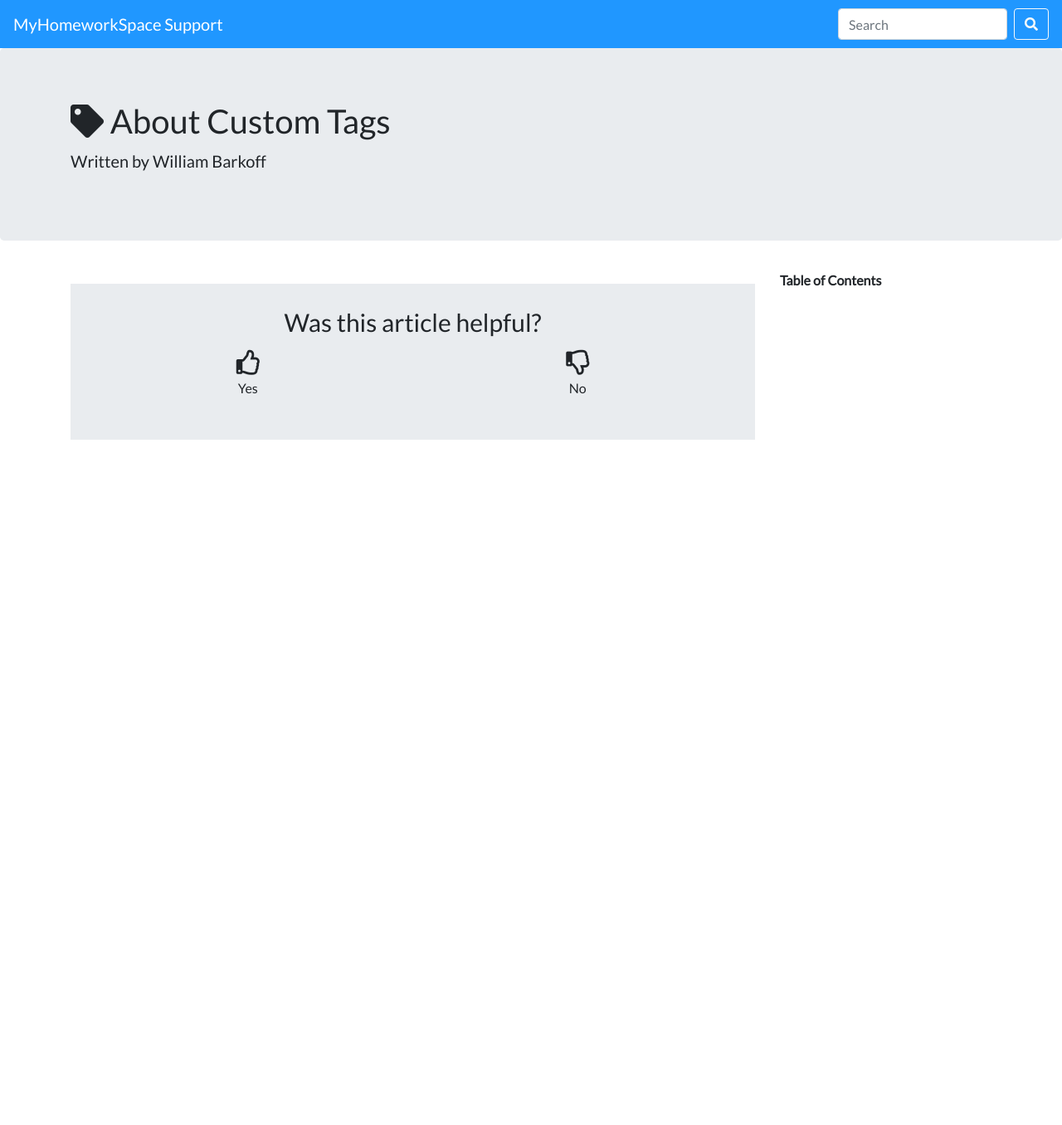
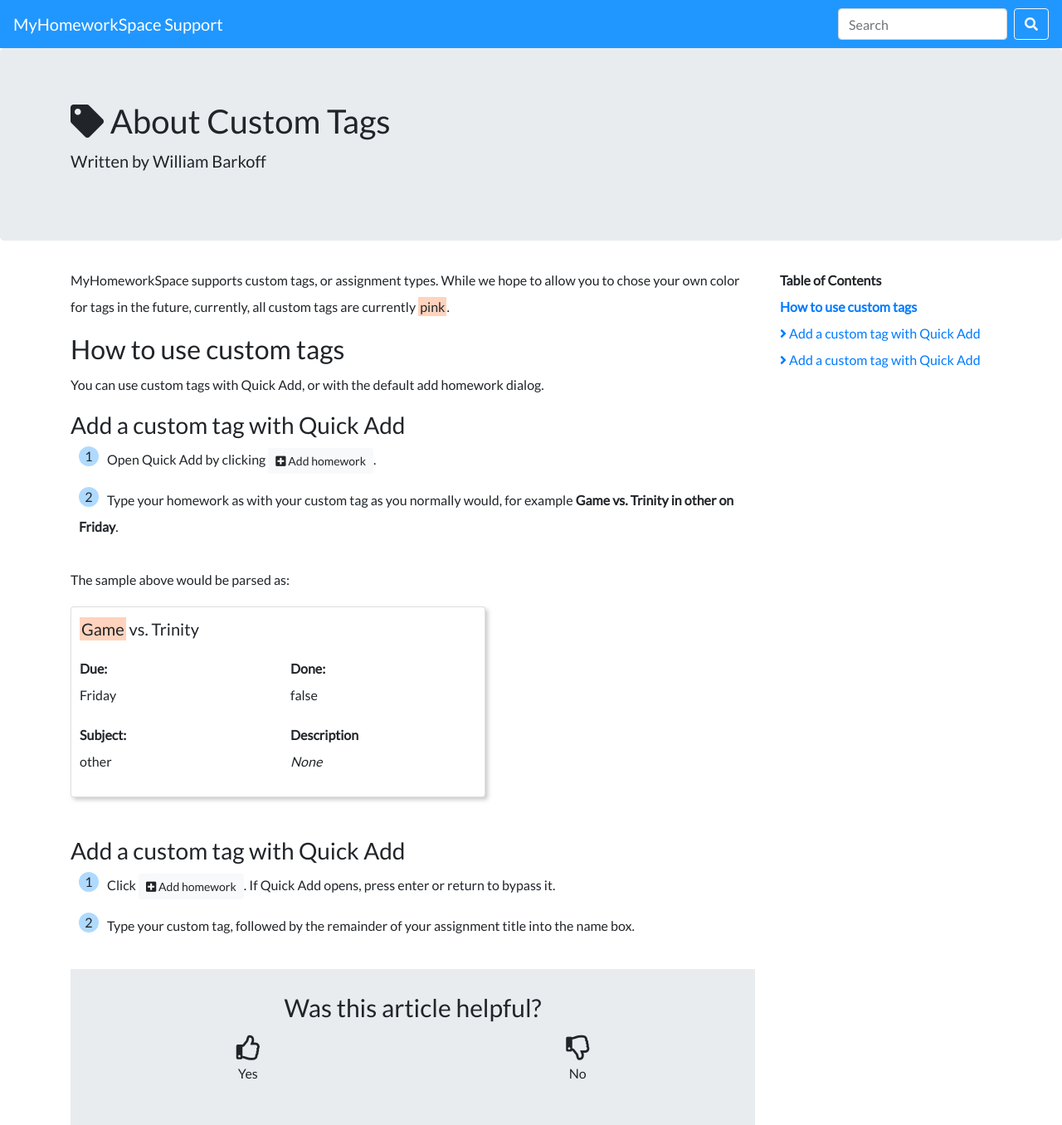
Before and after one commit to MyHomeworkSpace/support, a Jekyll site: the page built from docs/custom-tags.md, in a window 1280 px wide. Shown: the whole page at 83% size. Built offline with Jekyll 4.4.1, drawn with Linux system fonts in a browser that asks for light colours; nearby versions of some CDN libraries; before the commit the page ends 900 px from its top, so only the background shows below that.

Commit message:
More articles and templates and stuff

```diff
--- /dev/null
+++ b/_includes/assignment.html
@@ -0,0 +1,18 @@
+<div class="card" style="box-shadow: 3px 3px 5px #88888871; padding: 10px; max-width: 500px;">
+    <p class="lead" markdown="span"><strong>{{ include.title }}</strong></p>
+    <div class="row">
+        <div class="col-sm-6">
+            <strong>Due:</strong>
+            <p>{{ include.due }}</p>
+            <strong>Subject:</strong>
+            <p>{{ include.subject }}</p>
+        </div>
+        <div class="col-sm-6">
+            <strong>Done:</strong>
+            <p>{{ include.done }}</p>
+            <strong>Description</strong>
+            <p>{% if include.description %}{{ include.description}}{% else %}<em>None</em>{% endif %}</p>
+        </div>
+    </div>
+</div>
+<br />
--- a/_includes/card.html
+++ b/_includes/card.html
@@ -1,4 +1,4 @@
-<div class="card" style="box-shadow: 3px 3px 5px #88888871; padding: 10px 10px 10px 10px">
+<div class="card" style="box-shadow: 3px 3px 5px #88888871; padding: 10px">
     <div class="row">
         <p class="col-md-1 card-icon" style="font-size: 3rem; text-align: right; line-height: 4rem;">
             <i class="text-{{ include.color }} {{ include.icon }}"></i>
--- a/assets/css/docs.css
+++ b/assets/css/docs.css
@@ -100,6 +100,10 @@ li::before {
     float: right;
 }
 
+.tag {
+    padding: 2px;
+}
+
 @media (min-width: 576px) {
     #mobile-search {
         display: none;
--- a/docs/custom-tags.md
+++ b/docs/custom-tags.md
@@ -3,5 +3,21 @@ layout: docs
 title: About Custom Tags
 icon: fas fa-tag
 author: William Barkoff
-description: Learn about tags, and how to use them.
+description: Learn about custom tags, and how to use them.
 ---
+
+MyHomeworkSpace supports custom tags, or assignment types. While we hope to allow you to chose your own color for tags in the future, currently, all custom tags are currently <span class="tag" style="background-color: #ffd3bd">pink</span>.
+
+## How to use custom tags
+You can use custom tags with Quick Add, or with the default add homework dialog.
+
+### Add a custom tag with Quick Add
+1. Open Quick Add by clicking <button class="btn btn-sm btn-light"><i class="fa fa-plus-square"></i> Add homework</button>.
+2. Type your homework as with your custom tag as you normally would, for example **Game vs. Trinity in other on Friday**.
+
+The sample above would be parsed as:
+{% include assignment.html title='<span class="tag" style="background-color: #ffd3bd">Game</span> vs. Trinity' subject='other' due='Friday' done='false' %}
+
+### Add a custom tag with Quick Add
+1. Click <button class="btn btn-sm btn-light"><i class="fa fa-plus-square"></i> Add homework</button>. If Quick Add opens, press enter or return to bypass it.
+2. Type your custom tag, followed by the remainder of your assignment title into the name box.
```
Also changed, not shown: docs/start.md (+6 -2 lines).
